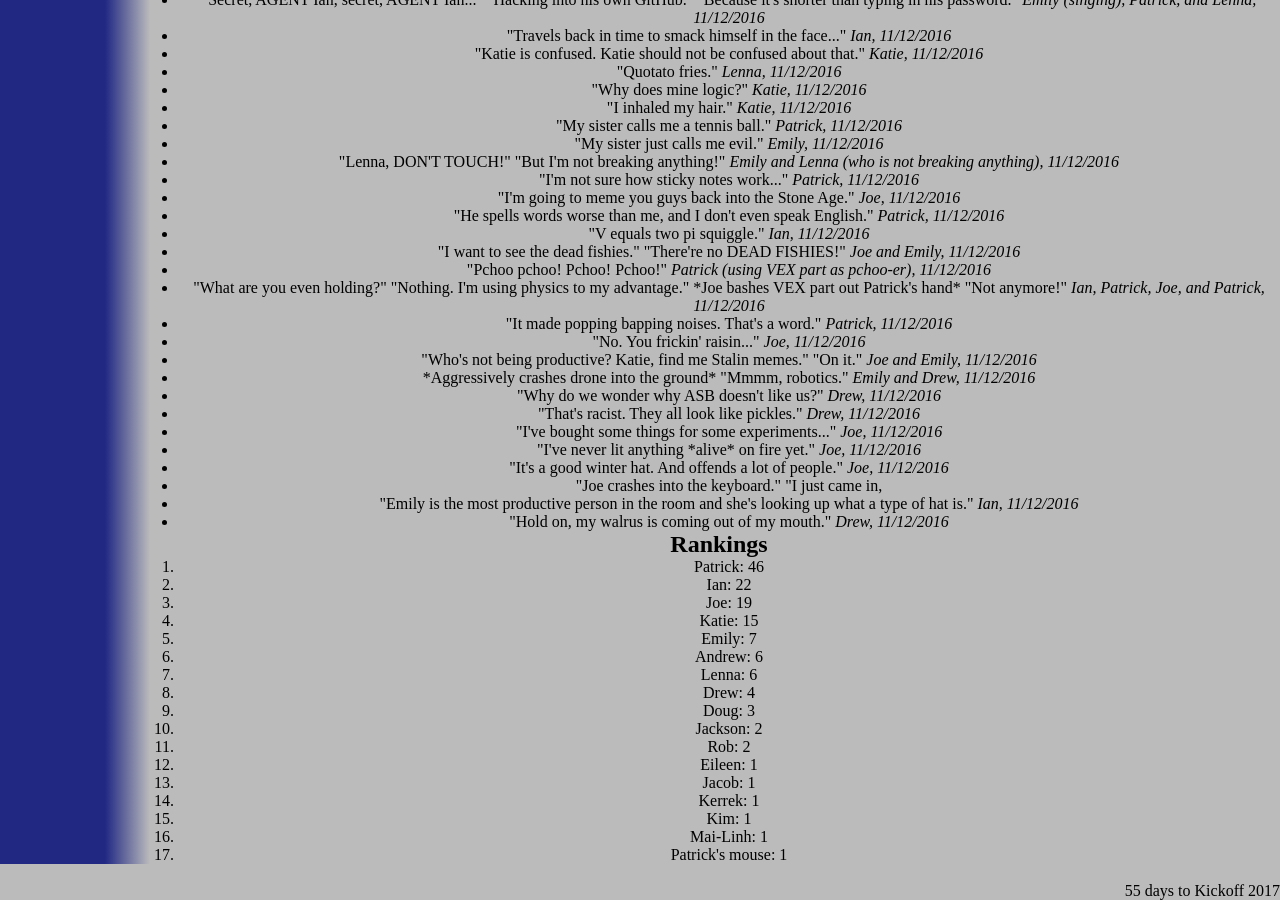
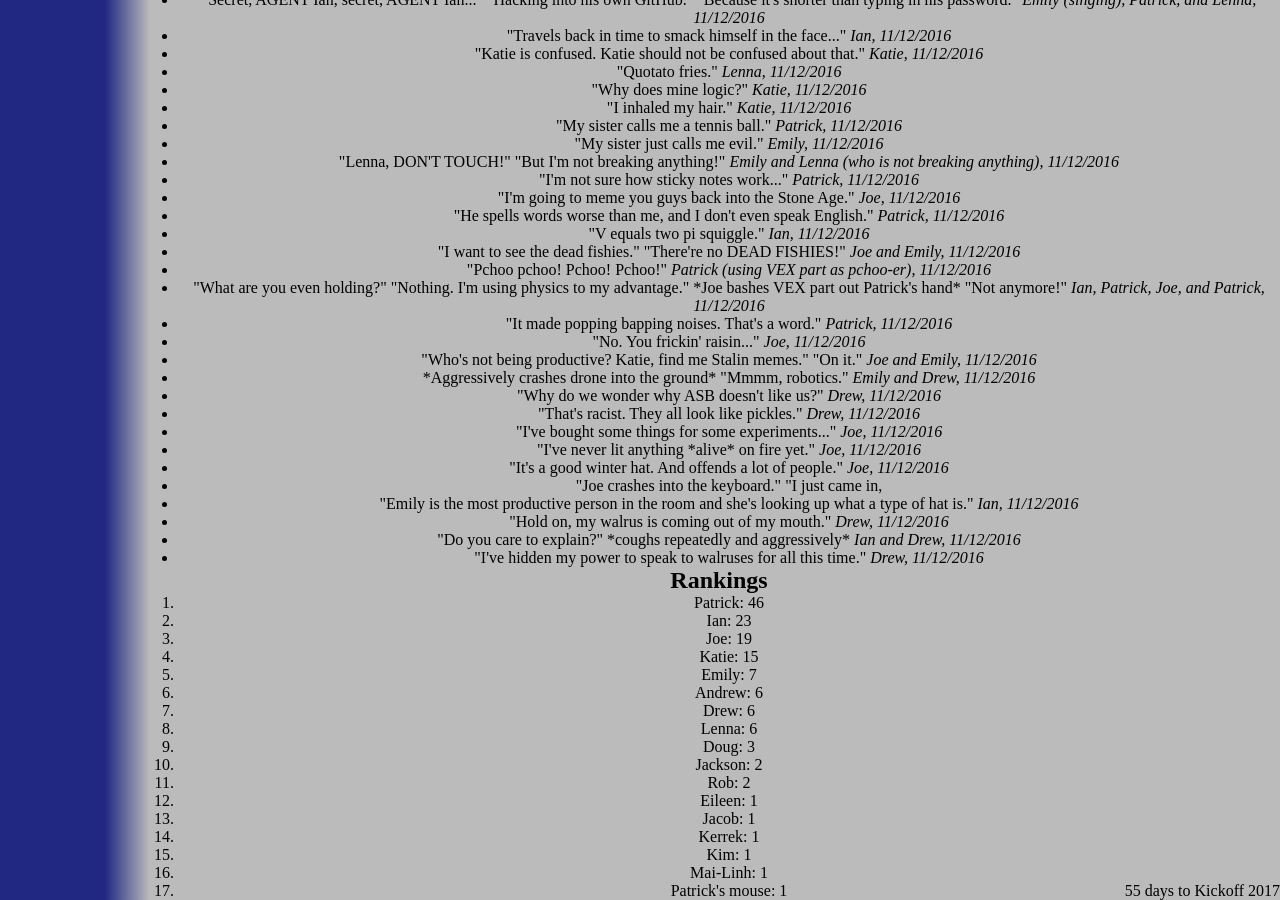
Before and after one commit to katiebugmoon/FRC4131.github.io, a Jekyll site: the page built from media/2017/quotes.html, in a window 1280 px wide and 900 px high, scrolled down 1627 px. Built offline with Jekyll 4.4.1, drawn with Linux system fonts in a browser that asks for light colours; nearby versions of some CDN libraries.

Commit message:
Update quotes.html

```diff
--- a/media/2017/quotes.html
+++ b/media/2017/quotes.html
@@ -114,6 +114,8 @@
 	<li>"Joe crashes into the keyboard." "I just came in,
 	<li>"Emily is the most productive person in the room and she's looking up what a type of hat is." <i>Ian, 11/12/2016</i></li>
 	<li>"Hold on, my walrus is coming out of my mouth." <i>Drew, 11/12/2016</i></li>
+	<li>"Do you care to explain?" *coughs repeatedly and aggressively* <i>Ian and Drew, 11/12/2016</i></li>
+	<li>"I've hidden my power to speak to walruses for all this time." <i>Drew, 11/12/2016</i></li>
 </ul>
 <h2>Rankings</h2>
 <ol id='rankings'></ol>
```
